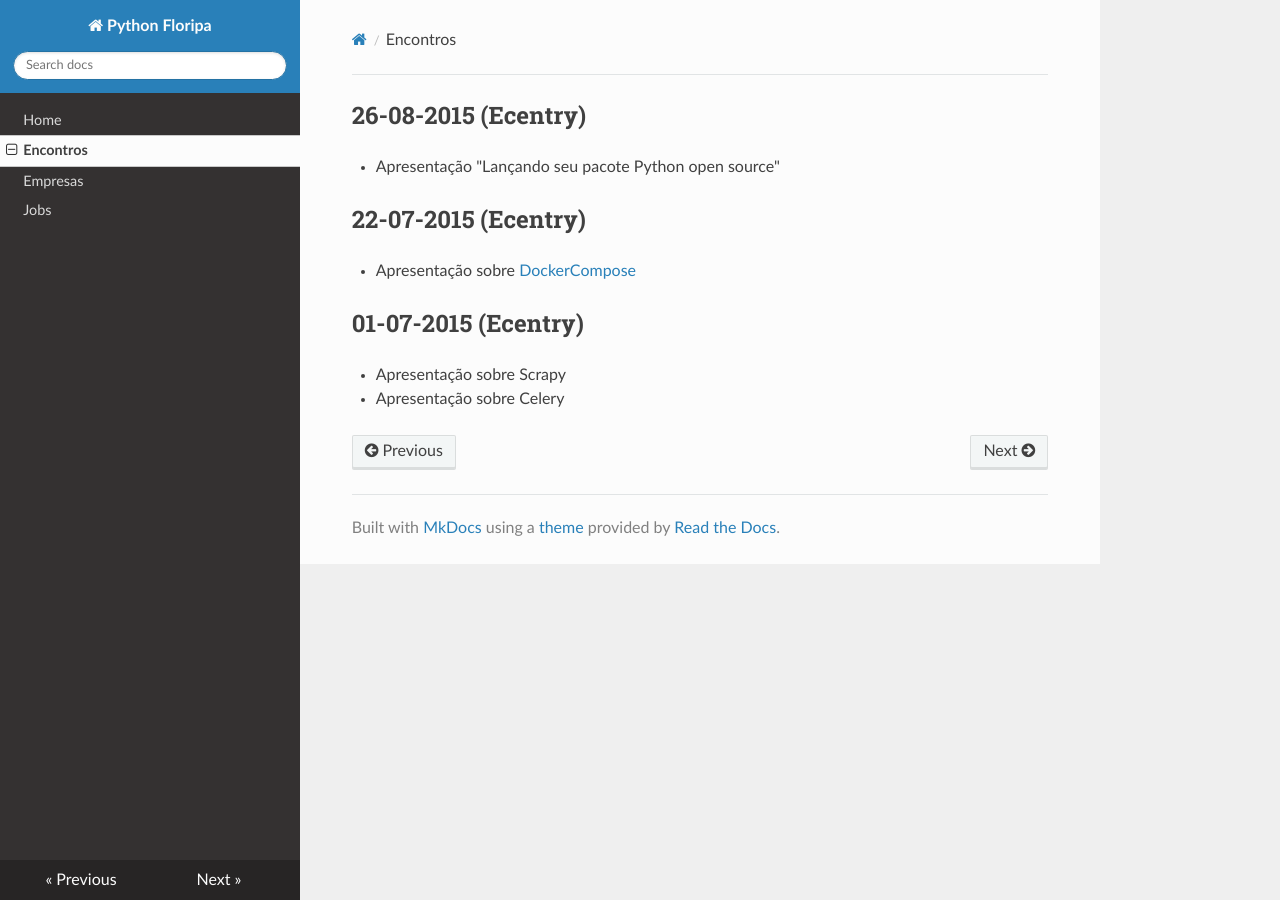
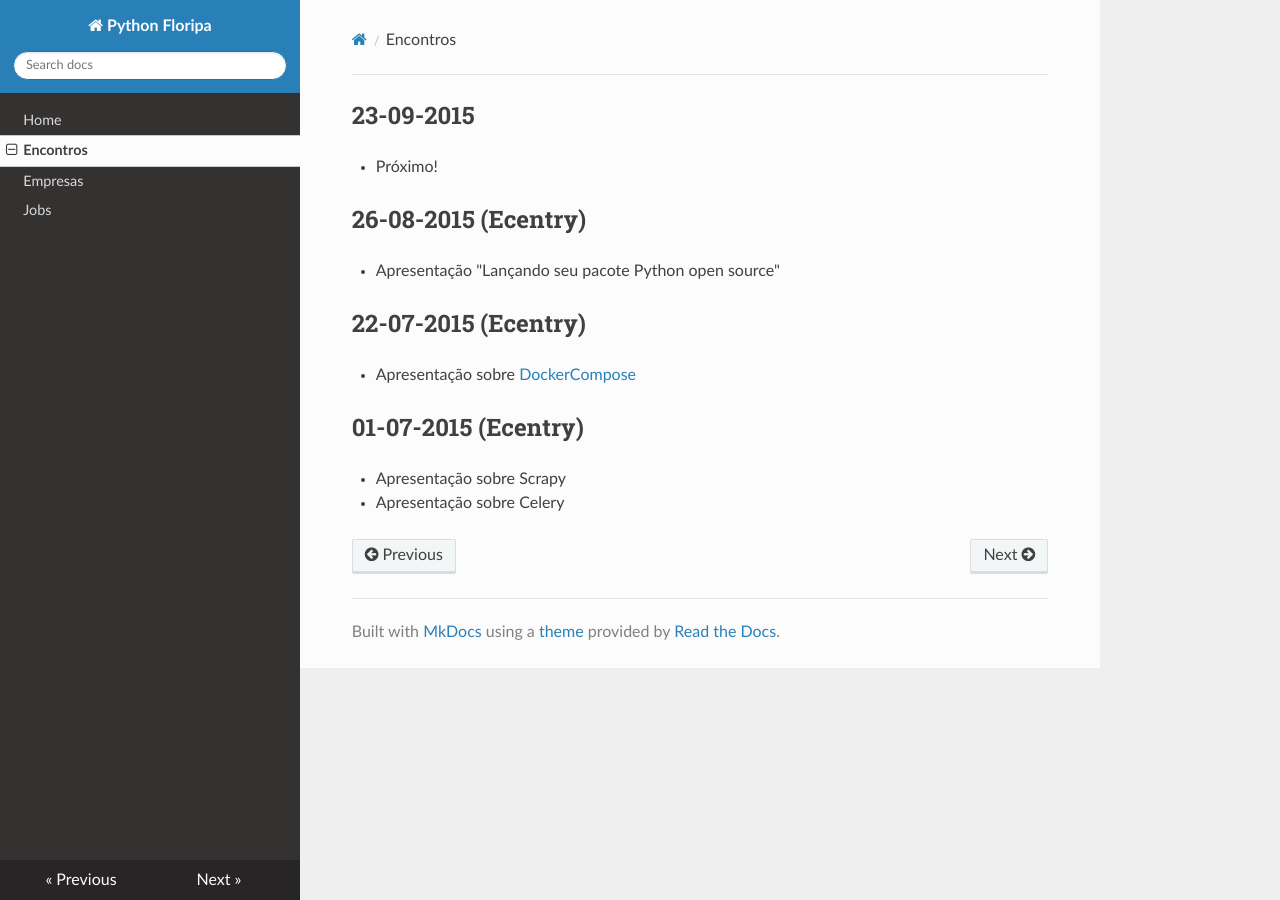
Before and after one commit to PythonFloripa/pythonfloripa.github.io, an MkDocs documentation site: the page built from docs/encontros.md, in a window 1280 px wide. Built offline with MkDocs 1.6.1, drawn with Linux system fonts in a browser that asks for light colours; nearby versions of some CDN libraries; old or Windows-style settings are respelled for this version of MkDocs.

Commit message:
Incluído próximo evento em 23 de setembro

```diff
--- a/docs/encontros.md
+++ b/docs/encontros.md
@@ -1,3 +1,8 @@
+## 23-09-2015
+
+* Próximo!
+
+
 ## 26-08-2015 (Ecentry)
 
 * Apresentação "Lançando seu pacote Python open source"
```
